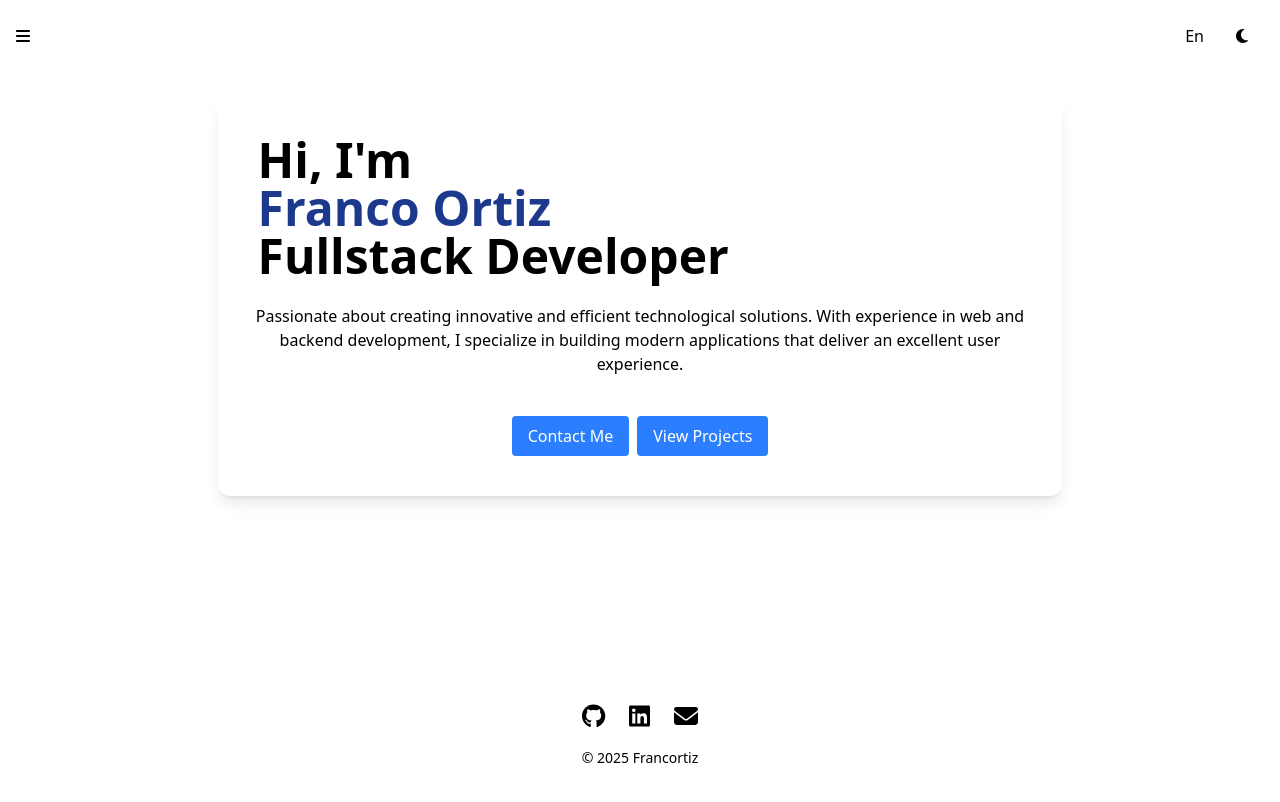
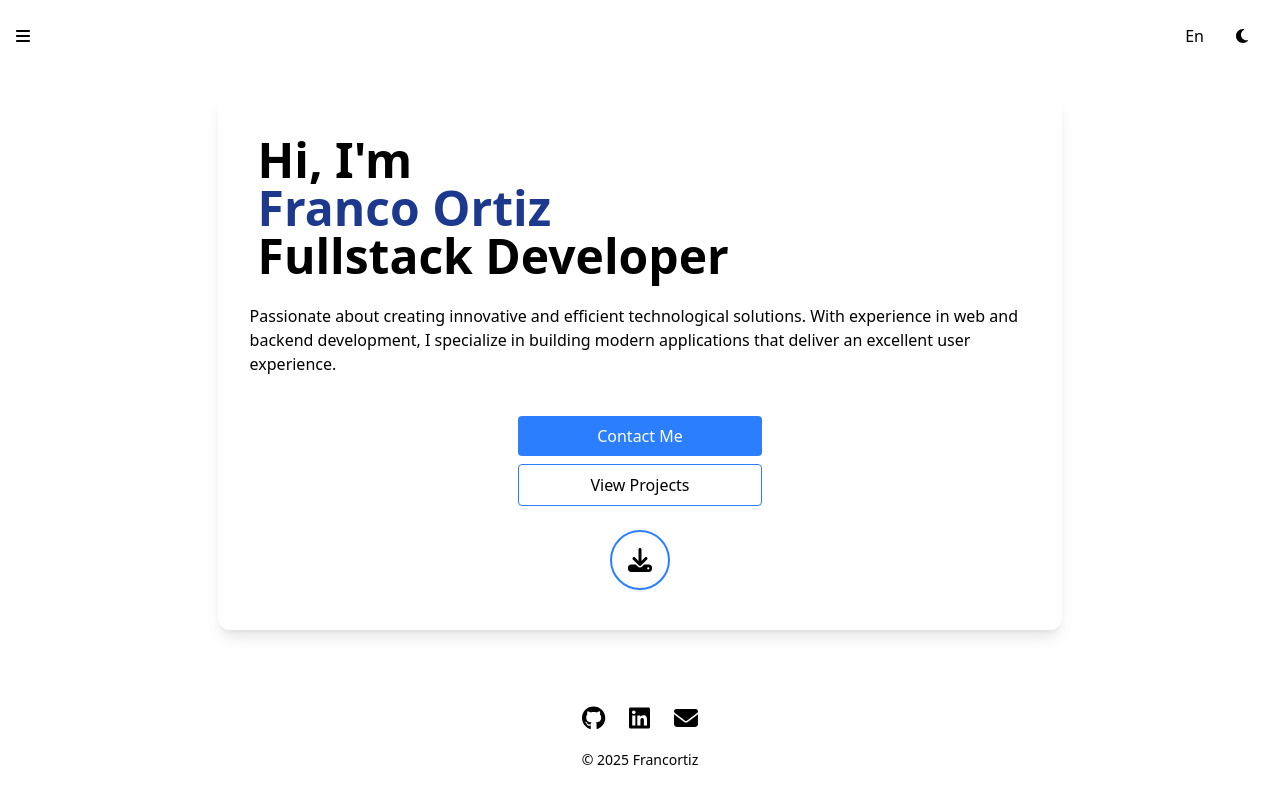
Before and after one commit to Francortiz-137/portfolio, a React (Vite) app: page / in a window 1280 px wide. Built offline with nearby package versions, Linux system fonts and the light colour scheme.

Commit message:
feat: improved styles for home

```diff
--- a/src/locales/en.json
+++ b/src/locales/en.json
@@ -13,7 +13,8 @@
       "description": "Passionate about creating innovative and efficient technological solutions. With experience in web and backend development, I specialize in building modern applications that deliver an excellent user experience.",
       "cta": "View Projects",
       "contact": "Contact Me",
-      "developer": "Fullstack Developer"
+      "developer": "Fullstack Developer",
+      "download": "Descargar CV"
     },
     "about": {
       "title": "About Me",
--- a/src/pages/Home.tsx
+++ b/src/pages/Home.tsx
@@ -1,5 +1,9 @@
 import React from 'react'
 import { useTranslation } from 'react-i18next';
+import { Link } from 'react-router-dom';
+import { routes } from '../utils/routes';
+import { FontAwesomeIcon } from '@fortawesome/react-fontawesome';
+import { faDownload } from '@fortawesome/free-solid-svg-icons';
 
 
 const Home = () => {
@@ -14,14 +18,23 @@ const Home = () => {
                                 <span className='text-blue-900 dark:text-blue-400'>Franco Ortiz</span> <br />
                                 {t('hero.developer')}
                 </h1>
-                <p className='text-center mt-4'>{t('hero.description')}</p>
-                <div className="flex justify-center gap-2 p-2 mt-8">
-                    <button className="bg-blue-500 text-white py-2 px-4 rounded hover:bg-blue-700 focus:outline-none focus:ring-2 focus:ring-blue-500">
+                <p className='text-left mt-4'>{t('hero.description')}</p>
+                <div className="flex justify-center items-center text-center md:w-1/3 gap-2 p-2 mt-8 mx-auto flex-wrap">
+
+                    <Link to={routes.contact} className="w-full bg-blue-500 text-white py-2 px-4 rounded hover:bg-blue-700 focus:outline-none focus:ring-2 focus:ring-blue-500">
                         {t('hero.contact')}
+                    </Link>
+                    <Link to={routes.projects} className="w-full border border-blue-500 py-2 px-4 rounded hover:bg-blue-700
+                        hover:text-white focus:outline-none focus:ring-2 focus:ring-blue-500">
+                    {t('hero.cta')}
+                    </Link>
+                    <button className='border-2 border-blue-500 py-3 px-4 mt-4 hover:bg-blue-700 hover:text-white
+                        focus:outline-none focus:ring-2 focus:ring-blue-500 rounded-full cursor-pointer
+                        text-2xl'
+                        aria-label={t('hero.download')}>
+                        <FontAwesomeIcon icon={faDownload} className=''/>
                     </button>
-                    <button className="bg-blue-500 text-white py-2 px-4 rounded hover:bg-blue-700 focus:outline-none focus:ring-2 focus:ring-blue-500">
-                    {t('hero.cta')}
-                    </button>
+
                 </div>
             </div>
 
```
